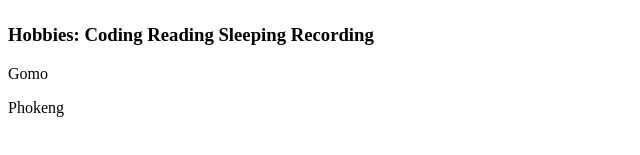
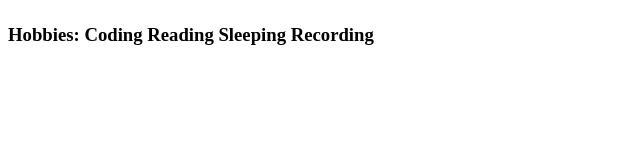
Before and after one commit to boikhutsodev/rectpct, a React (Vite) app in the folder product-app/: page / in a window 1280 px wide. Shown: the part 355-510 px from the top of the page, without its empty margins (0-640 px from the left). Built offline with nearby package versions, Linux system fonts and the light colour scheme.

Commit message:
Removed 'realData' prop from User component and updated prop destructuring in User and App components.

```diff
--- a/product-app/src/App.jsx
+++ b/product-app/src/App.jsx
@@ -10,7 +10,6 @@ function App() {
         name="Boikhutso WebDev"
         age={18}
         hobbies={["Coding ", "Reading ", "Sleeping ", "Recording "]}
-        realData={{ name: "Gomo", location: "Phokeng" }}
       />
     </>
   );
--- a/product-app/src/User.jsx
+++ b/product-app/src/User.jsx
@@ -1,13 +1,11 @@
 import React from "react";
 
-const User = (props) => {
+const User = ({ img, name, hobbies }) => {
   return (
     <section>
-      <img src={props.img} alt={props.img} />
-      <h1>Name: {props.name}</h1>
-      <h3>Hobbies: {props.hobbies}</h3>
-      <p>{props.realData.name}</p>
-      <p>{props.realData.location}</p>
+      <img src={img} alt={img} />
+      <h1>Name: {name}</h1>
+      <h3>Hobbies: {hobbies}</h3>
     </section>
   );
 };
```
